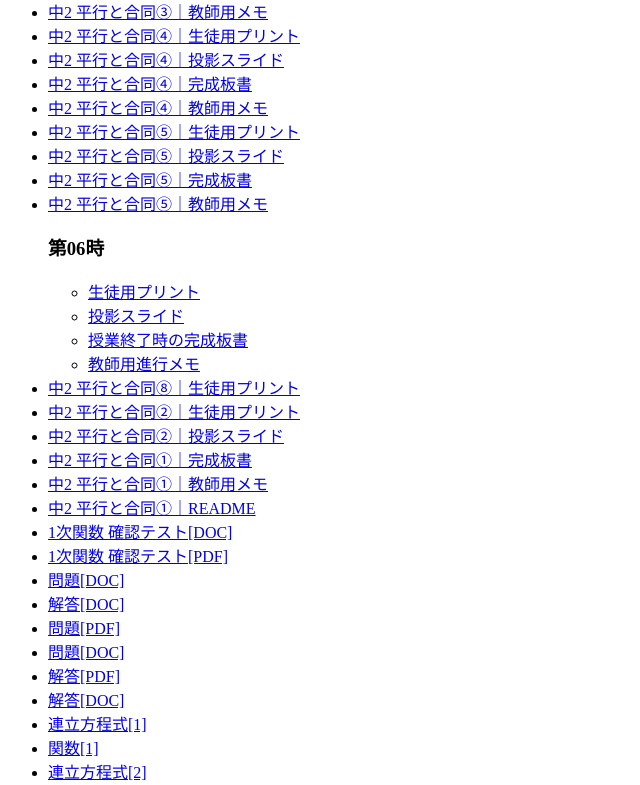
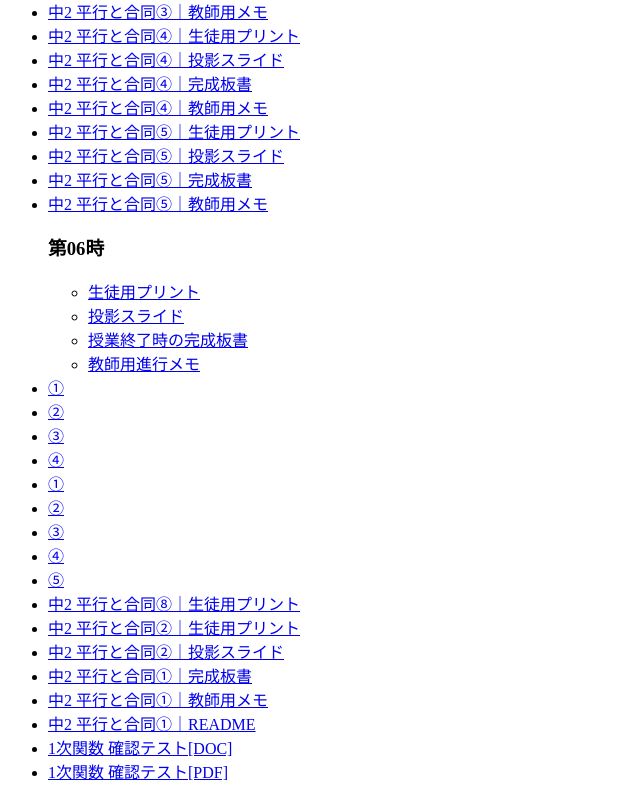
Before and after one commit to tak8377/math, a plain HTML site: page index.html in a window 1280 px wide. Shown: the part 525-1310 px from the top of the page, without its empty margins (0-640 px from the left). Drawn offline with Linux system fonts and the light colour scheme.

Commit message:
Update index.html

```diff
--- a/index.html
+++ b/index.html
@@ -47,6 +47,18 @@
   <li><a href="ch2_heiko_godo_06/03_第06時_授業終了時の完成板書.pdf">授業終了時の完成板書</a></li>
   <li><a href="ch2_heiko_godo_06/04_第06時_教師用進行メモ.pdf">教師用進行メモ</a></li>
 </ul>
+
+<li><a href="01_一次関数_基本まとめと利用ガイド_A3両面.pdf">①</a></li>
+<li><a href="02_一次関数_利用問題3題_A3全3ページ.pdf">②</a></li>
+<li><a href="03_一次関数_答えと詳しい解き方_A4全6ページ.pdf">③</a></li>
+<li><a href="03_一次関数_答えと詳しい解き方_A4全6ページ.pdf">④</a></li>
+
+<li><a href="01_第11時_生徒用プリント.pdf">①</a></li>
+<li><a href="02_第11時_投影スライド.pdf">②</a></li>
+<li><a href="03_第11時_授業終了時の完成板書.pdf">③</a></li>
+<li><a href="04_第11時_教師用進行メモ.pdf">④</a></li>
+<li><a href="05_第11時_正答例プリント.pdf">⑤</a></li>
+
 
 
     <li><a href="01_第08時_生徒用プリント.pdf">中2 平行と合同⑧｜生徒用プリント</a></li>
```
